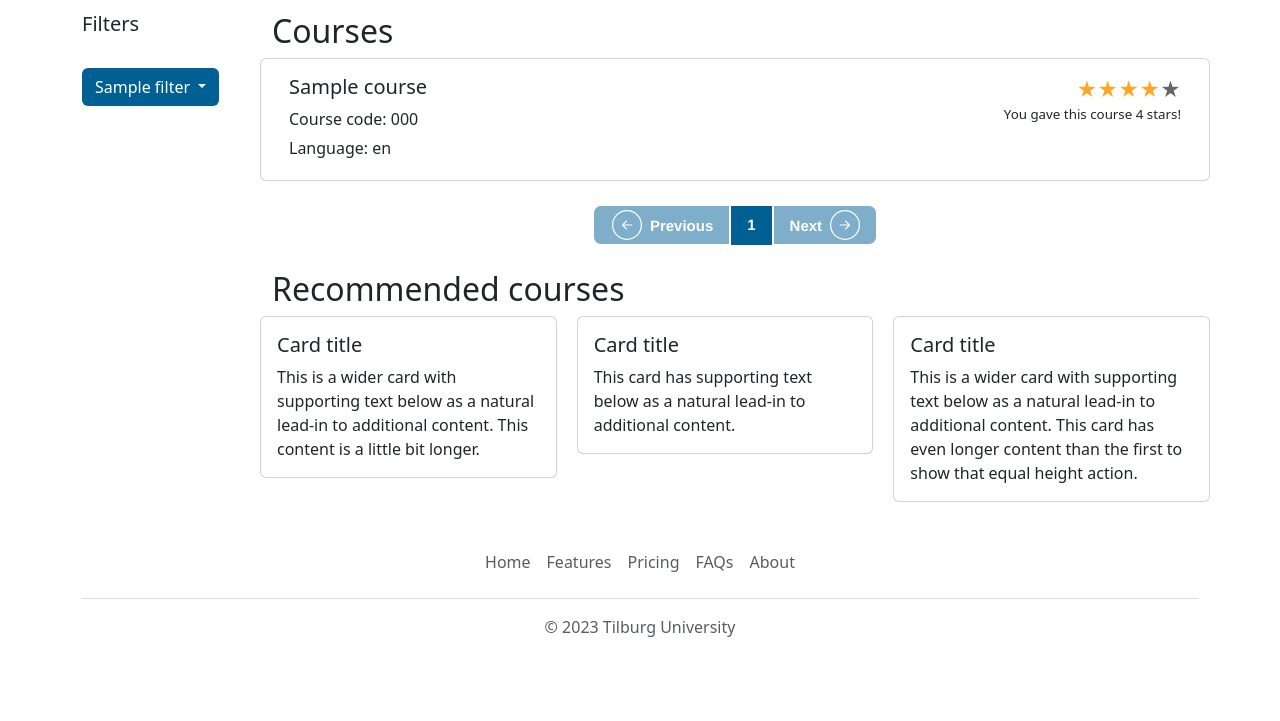
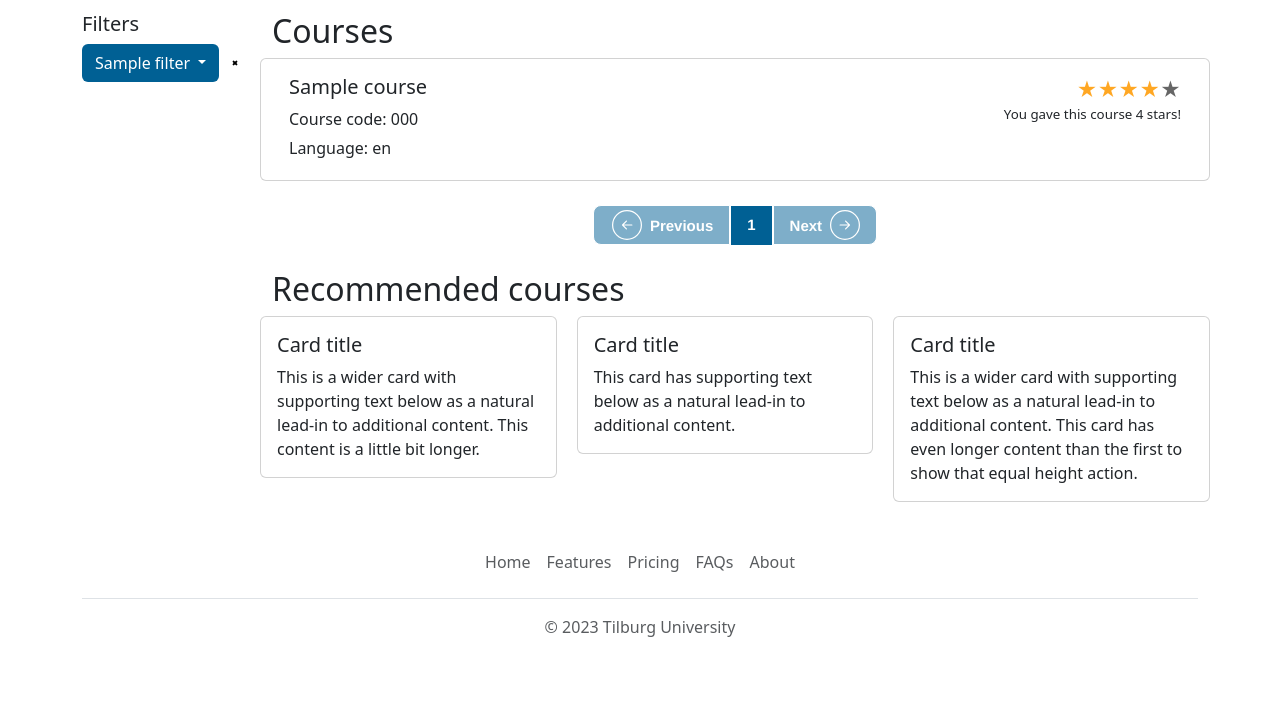
Before and after one commit to KleinJonasUVT/thesis_ma_recsys, a Flask app: template templates/home.html in a window 1280 px wide. Shown: the part 246-967 px from the top of the page. Run offline with Flask 3, Linux system fonts and the light colour scheme; the template is opened without the code that fills it: most values are stand-ins (such as "Sample title", 1, 10 or a date in 2020).

Commit message:
remove button for filters

```diff
--- a/templates/courseitem.html
+++ b/templates/courseitem.html
@@ -37,18 +37,57 @@
     font-size: smaller;
     float: right;
   }
+
+  .item-5 {
+    text-decoration: none;
+    margin-right: 100px;
+    margin-left: 10px;
+    background: transparent;
+    box-shadow: none;
+    border: none;
+    box-sizing: border-box;
+    cursor: pointer;
+    &:last-child {
+      margin-right: 0;
+    }
+    position: relative;
+    width: 30px;
+    height: 30px;
+    &:before, &:after {
+      content: "";
+      display: block;
+      position: absolute;
+      left: 50%;
+      top: 50%;
+      background-color: #000;
+      width: 50%;
+      height: 2px;
+      transition: height .2s ease-out;
+      border-radius: 3px;
+    }
+    &:before {
+      transform: translate(-50%, -50%) rotate(45deg);
+    }
+    &:after {
+      transform: translate(-50%, -50%) rotate(-45deg);
+    }
+    &:hover, &:focus {
+      &:before, &:after {
+        height: 4px;
+      }
+    }
+  }
 </style>
-
 <div class="row">
   <a href="/course/{{ course['course_code'] }}" target="_blank" class="card">
     <div class="card-body">
       <div class="row">
-        <div class="col-8">
+        <div class="col-6">
           <h5>{{ course['course_name'] }}</h5>
           <p class="course-details">Course code: {{ course['course_code'] }}</p>
           <p class="course-details">Language: {{ course['language'] }}</p>
         </div>
-        <div class="col-4">
+        <div class="col-6"> <!-- Use col-6 instead of col-4 to create more space for the rating and close button -->
           <div class='row'>
             <form id="rating-form" action="/course/{{ course['course_code'] }}/rating" method="post">
               <div class="rating">
--- a/templates/filter.html
+++ b/templates/filter.html
@@ -1,3 +1,51 @@
+<style>
+  .col-10 {
+    display: flex;
+    align-items: center; /* Vertically center items within the flex container */
+  }
+
+  .item-5 {
+    text-decoration: none;
+    margin-right: 100px;
+    margin-left: 10px;
+    background: transparent;
+    box-shadow: none;
+    border: none;
+    box-sizing: border-box;
+    cursor: pointer;
+    &:last-child {
+      margin-right: 0;
+    }
+    position: relative;
+    width: 30px;
+    height: 30px;
+    &:before, &:after {
+      content: "";
+      display: block;
+      position: absolute;
+      left: 50%;
+      top: 50%;
+      background-color: #000;
+      width: 50%;
+      height: 2px;
+      transition: height .2s ease-out;
+      border-radius: 3px;
+    }
+    &:before {
+      transform: translate(-50%, -50%) rotate(45deg);
+    }
+    &:after {
+      transform: translate(-50%, -50%) rotate(-45deg);
+    }
+    &:hover, &:focus {
+      &:before, &:after {
+        height: 4px;
+      }
+    }
+  }
+</style>
+<div class="row">
+  <div class="col-10">
     <div class="dropdown" data-bs-theme="light">
       <button class="btn custom-button dropdown-toggle" type="button" id="dropdownMenuButtonLight{{ filter_name }}" data-bs-toggle="dropdown" aria-expanded="false">
         {{ filter_name }}
@@ -12,6 +60,8 @@
           {% endif %}
           {% endfor %}
         </ul>
+      </div>
+      <button class="item-5" name="{{ filter_name }}" value="no_value"></button>
+    </div>
   </form>
 </div>
-<br>
--- a/templates/home.html
+++ b/templates/home.html
@@ -39,11 +39,17 @@
     <div class="row">
       <div class="col-2">
         <aside>
-          <h5>Filters</h5>
-          <br>
-          {% for filter_name, filter_values in filters.items() %}
-            {% include 'filter.html' %}
-          {% endfor %}
+          <div class="row">
+            <h5>Filters</h5>
+            <br>
+          </div>
+          <div class="row">
+            {% for filter_name, filter_values in filters.items() %}
+            <div class="mb-3">
+              {% include 'filter.html' %}
+            </div>
+            {% endfor %}
+          </div>
         </aside>
       </div>
 
```
Also changed, not shown: database.py (+10 -2 lines). Lines whose indentation alone changed are shown as unchanged.
